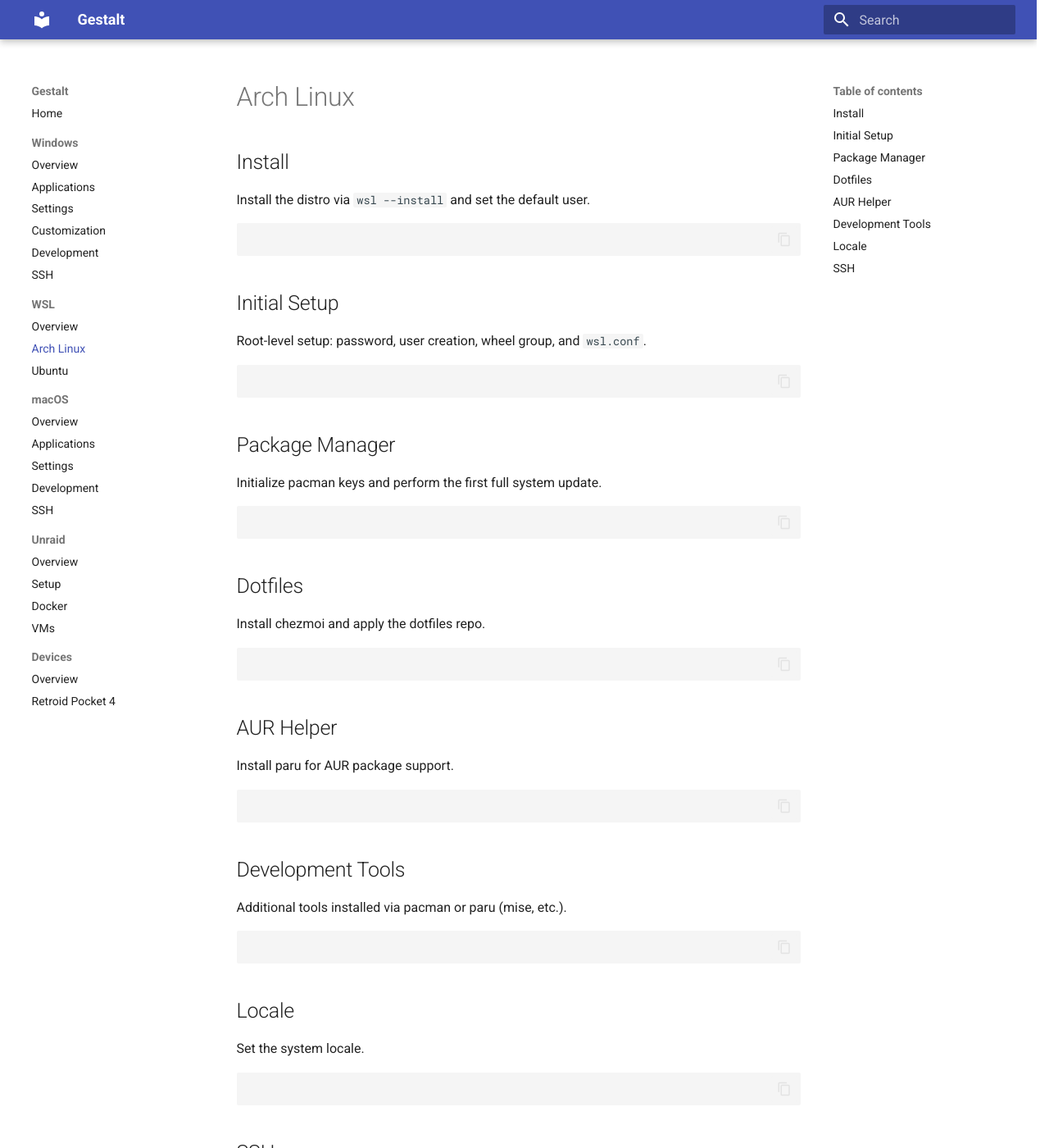
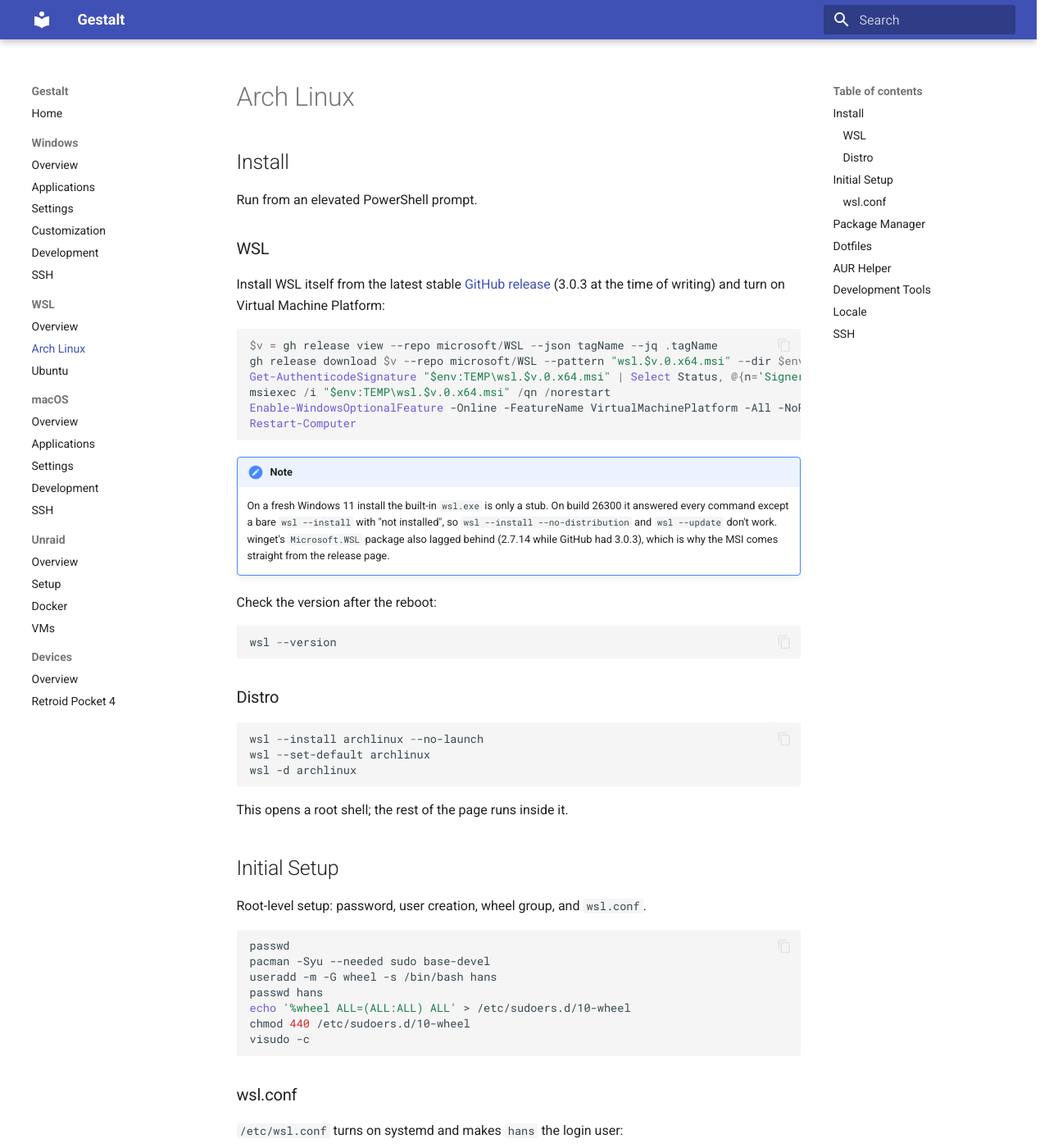
Before and after one commit to hansmissenheim/gestalt, an MkDocs documentation site: the page built from docs/wsl/arch.md, in a window 1280 px wide and 1400 px high. Shown: the whole window at 82% size. Built offline with MkDocs 1.6.1 and Material for MkDocs 9.7.7, drawn with Linux system fonts in a browser that asks for light colours; some of the changed text lies outside the part shown.

Commit message:
docs: WSL 3 install and Arch Linux base setup

````diff
--- a/docs/wsl/arch.md
+++ b/docs/wsl/arch.md
@@ -2,23 +2,87 @@
 
 ## Install
 
-Install the distro via `wsl --install` and set the default user.
+Run from an elevated PowerShell prompt.
+
+### WSL
+
+Install WSL itself from the latest stable [GitHub release](https://github.com/microsoft/WSL/releases) (3.0.3 at the time of writing) and turn on Virtual Machine Platform:
 
 ```powershell
+$v = gh release view --repo microsoft/WSL --json tagName --jq .tagName
+gh release download $v --repo microsoft/WSL --pattern "wsl.$v.0.x64.msi" --dir $env:TEMP --clobber
+Get-AuthenticodeSignature "$env:TEMP\wsl.$v.0.x64.msi" | Select Status, @{n='Signer'; e={$_.SignerCertificate.Subject}}
+msiexec /i "$env:TEMP\wsl.$v.0.x64.msi" /qn /norestart
+Enable-WindowsOptionalFeature -Online -FeatureName VirtualMachinePlatform -All -NoRestart
+Restart-Computer
 ```
+
+!!! note
+    On a fresh Windows 11 install the built-in `wsl.exe` is only a stub. On build 26300 it answered every command except a bare `wsl --install` with "not installed", so `wsl --install --no-distribution` and `wsl --update` don't work. winget's `Microsoft.WSL` package also lagged behind (2.7.14 while GitHub had 3.0.3), which is why the MSI comes straight from the release page.
+
+Check the version after the reboot:
+
+```powershell
+wsl --version
+```
+
+### Distro
+
+```powershell
+wsl --install archlinux --no-launch
+wsl --set-default archlinux
+wsl -d archlinux
+```
+
+This opens a root shell; the rest of the page runs inside it.
 
 ## Initial Setup
 
 Root-level setup: password, user creation, wheel group, and `wsl.conf`.
 
 ```bash
+passwd
+pacman -Syu --needed sudo base-devel
+useradd -m -G wheel -s /bin/bash hans
+passwd hans
+echo '%wheel ALL=(ALL:ALL) ALL' > /etc/sudoers.d/10-wheel
+chmod 440 /etc/sudoers.d/10-wheel
+visudo -c
+```
+
+### wsl.conf
+
+`/etc/wsl.conf` turns on systemd and makes `hans` the login user:
+
+```ini title="/etc/wsl.conf"
+[boot]
+systemd=true
+
+[user]
+default=hans
+```
+
+Apply it by restarting the distro from PowerShell:
+
+```powershell
+wsl --terminate archlinux
+wsl -d archlinux
 ```
 
 ## Package Manager
 
-Initialize pacman keys and perform the first full system update.
+The image initializes and populates the pacman keyring on first boot (`pacman-init.service`), so there's no manual `pacman-key --init`. The first full update happened in [Initial Setup](#initial-setup); later ones:
 
 ```bash
+sudo pacman -Syu
+```
+
+If signature errors show up, re-seed the keyring:
+
+```bash
+sudo pacman-key --init
+sudo pacman-key --populate archlinux
+sudo pacman -Sy archlinux-keyring
 ```
 
 ## Dotfiles
@@ -47,6 +111,9 @@ Additional tools installed via pacman or paru (mise, etc.).
 Set the system locale.
 
 ```bash
+sudo sed -i 's/^#en_US.UTF-8 UTF-8/en_US.UTF-8 UTF-8/' /etc/locale.gen
+sudo locale-gen
+echo 'LANG=en_US.UTF-8' | sudo tee /etc/locale.conf
 ```
 
 ## SSH
````
Also changed, not shown: docs/windows/development.md (+3 -1 lines).
